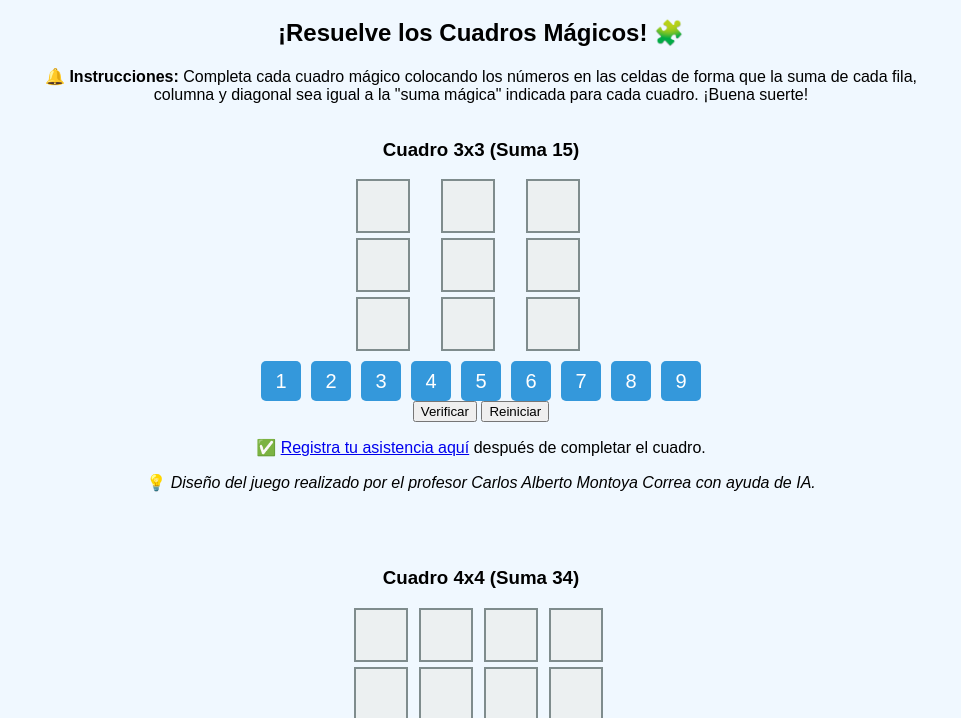
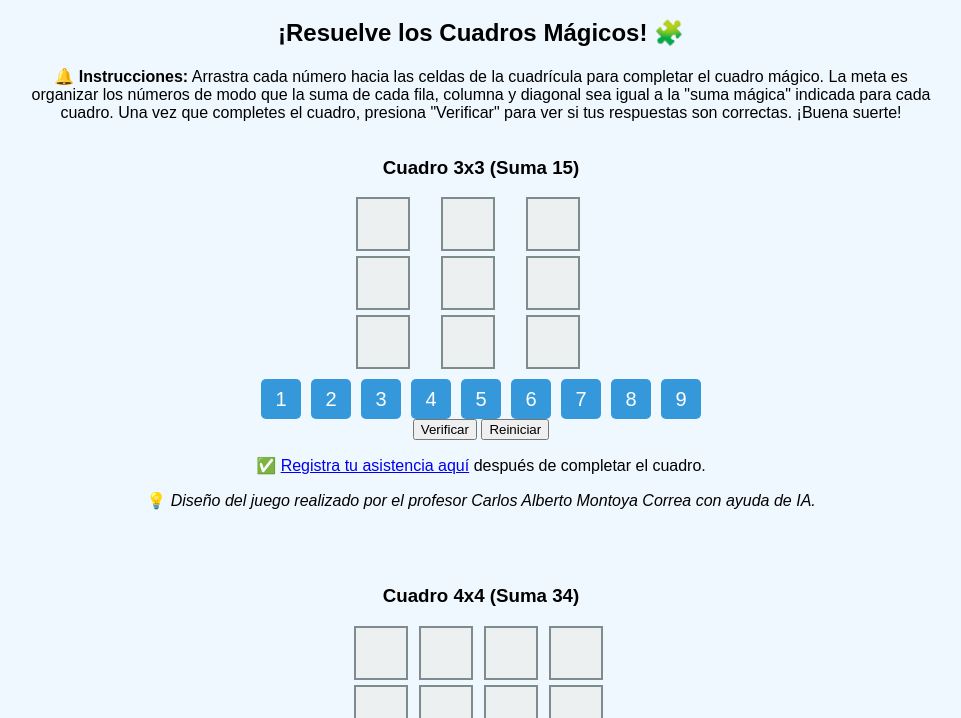
Before and after one commit to elclubdematematica/elclubdematematica, a plain HTML site: page index.html in a window 1280 px wide. Shown: the part 82-800 px from the top of the page, without its empty margins (159-1120 px from the left). Drawn offline with Linux system fonts and the light colour scheme.

Commit message:
Add files via upload

```diff
--- a/index.html
+++ b/index.html
@@ -12,7 +12,7 @@
         <h1>✨ Club de Matemáticas de Uniminto ✨</h1>
         <h2>¡Resuelve los Cuadros Mágicos! 🧩</h2>
 
-        <p>🔔 <strong>Instrucciones:</strong> Completa cada cuadro mágico colocando los números en las celdas de forma que la suma de cada fila, columna y diagonal sea igual a la "suma mágica" indicada para cada cuadro. ¡Buena suerte!</p>
+        <p>🔔 <strong>Instrucciones:</strong> Arrastra cada número hacia las celdas de la cuadrícula para completar el cuadro mágico. La meta es organizar los números de modo que la suma de cada fila, columna y diagonal sea igual a la "suma mágica" indicada para cada cuadro. Una vez que completes el cuadro, presiona "Verificar" para ver si tus respuestas son correctas. ¡Buena suerte!</p>
 
         <div class="magic-squares">
             <!-- Cuadro 3x3 -->
```
